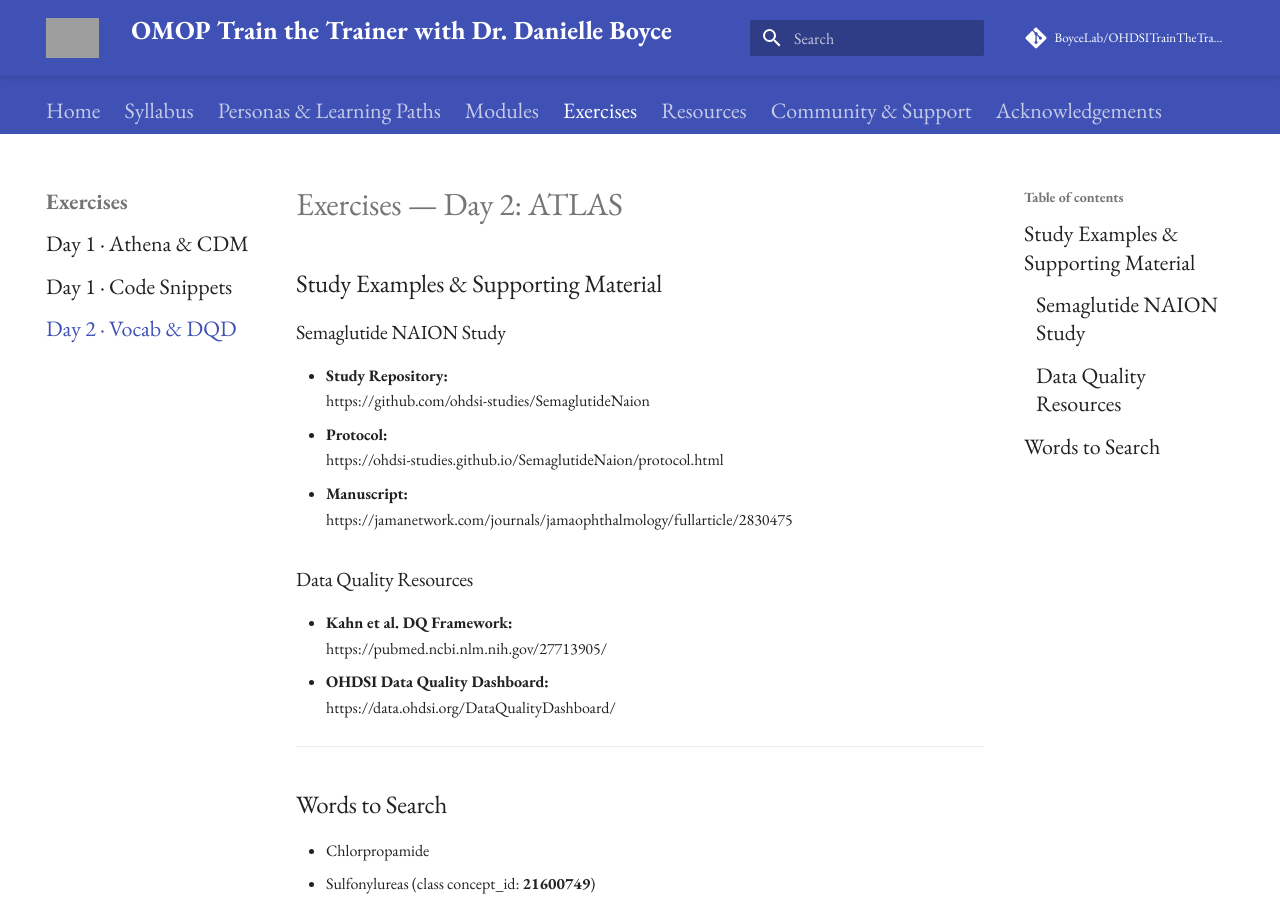
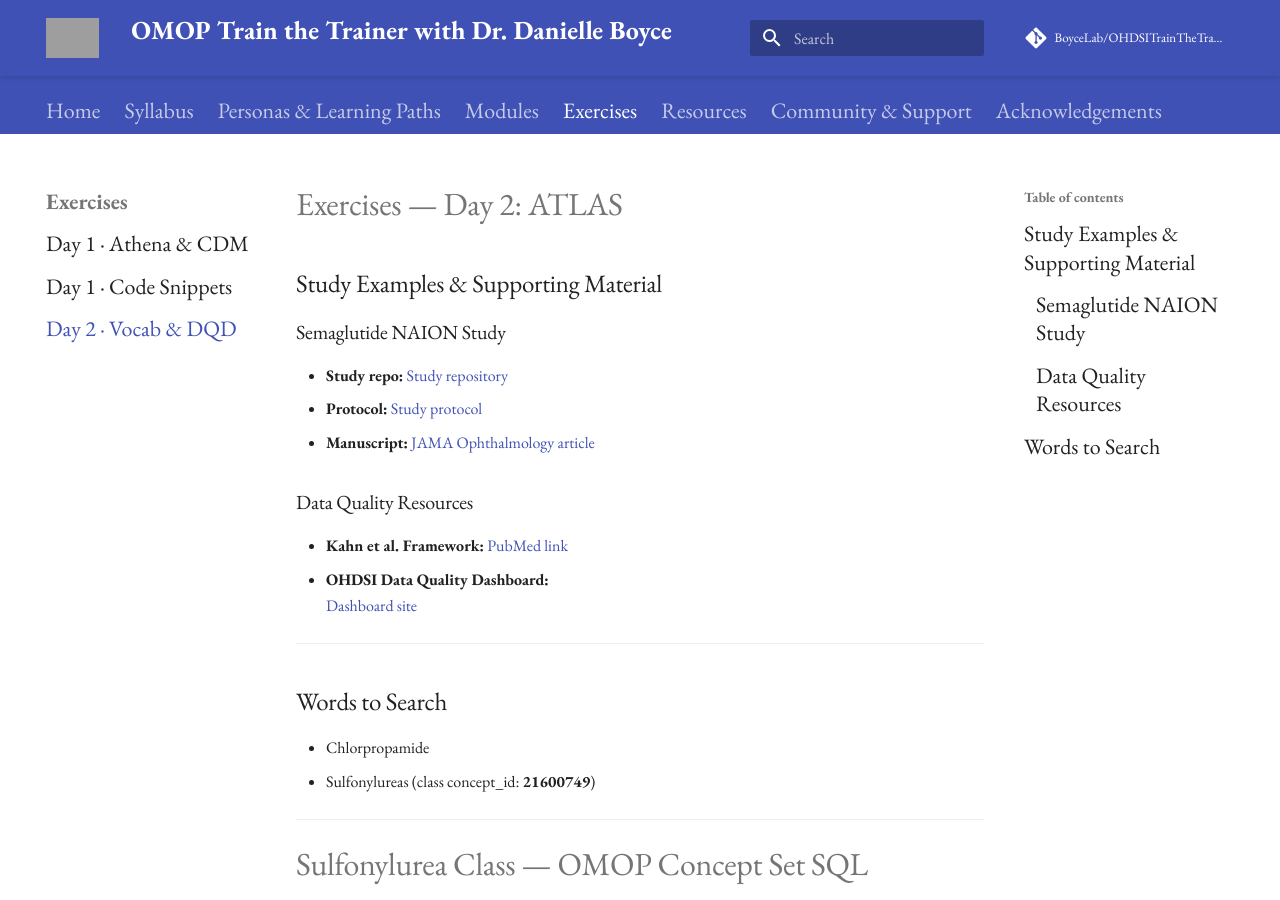
Before and after one commit to BoyceLab/OHDSITrainTheTrainer-6WK, an MkDocs documentation site: the page built from docs/exercises/day-02-vocab-dqd.md, in a window 1280 px wide and 900 px high. Built offline with MkDocs 1.6.1 and Material for MkDocs 9.7.7, drawn with Linux system fonts in a browser that asks for light colours; comment, search, counter and statistics services are not loaded; grey boxes are pictures that could not be loaded.

Commit message:
Update day-02-vocab-dqd.md

```diff
--- a/docs/exercises/day-02-vocab-dqd.md
+++ b/docs/exercises/day-02-vocab-dqd.md
@@ -4,19 +4,15 @@
 
 ### Semaglutide NAION Study
 
-- **Study Repository:**
-  https://github.com/ohdsi-studies/SemaglutideNaion
-- **Protocol:**
-  https://ohdsi-studies.github.io/SemaglutideNaion/protocol.html
-- **Manuscript:**
-  https://jamanetwork.com/journals/jamaophthalmology/fullarticle/2830475
+- **Study repo:** [Study repository](https://github.com/ohdsi-studies/SemaglutideNaion)
+- **Protocol:** [Study protocol](https://ohdsi-studies.github.io/SemaglutideNaion/protocol.html)
+- **Manuscript:** [JAMA Ophthalmology article](https://jamanetwork.com/journals/jamaophthalmology/fullarticle/2830475)
 
 ### Data Quality Resources
 
-- **Kahn et al. DQ Framework:**
-  https://pubmed.ncbi.nlm.nih.gov/27713905/
+- **Kahn et al. Framework:** [PubMed link](https://pubmed.ncbi.nlm.nih.gov/27713905/)
 - **OHDSI Data Quality Dashboard:**
-  https://data.ohdsi.org/DataQualityDashboard/
+  [Dashboard site](https://data.ohdsi.org/DataQualityDashboard/)
 
 ---
 
```
